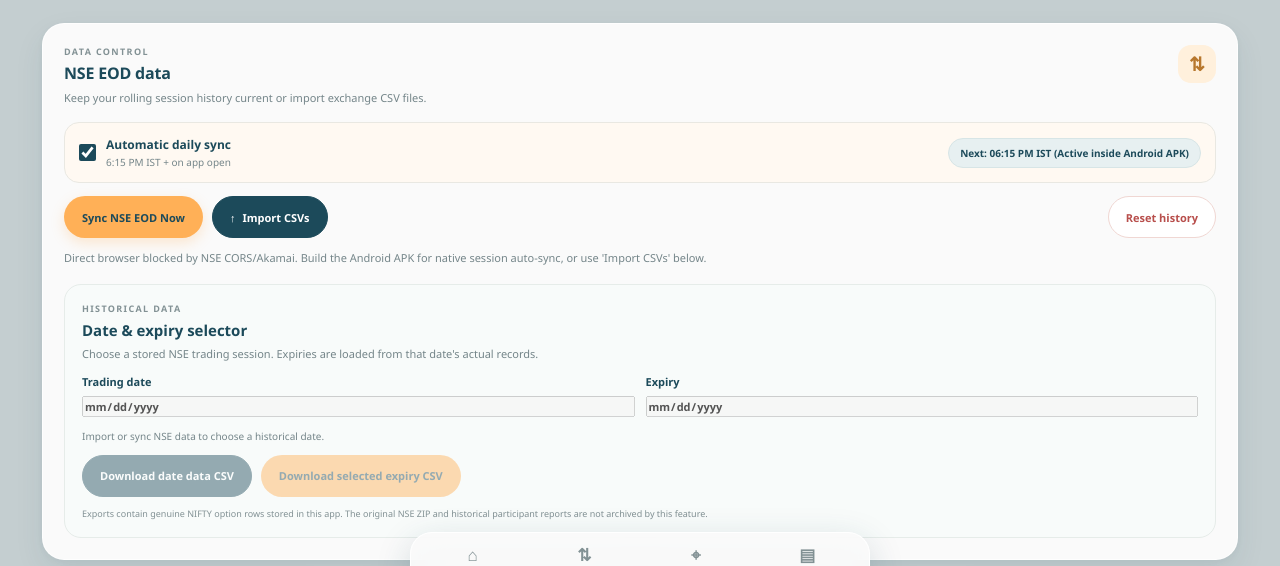
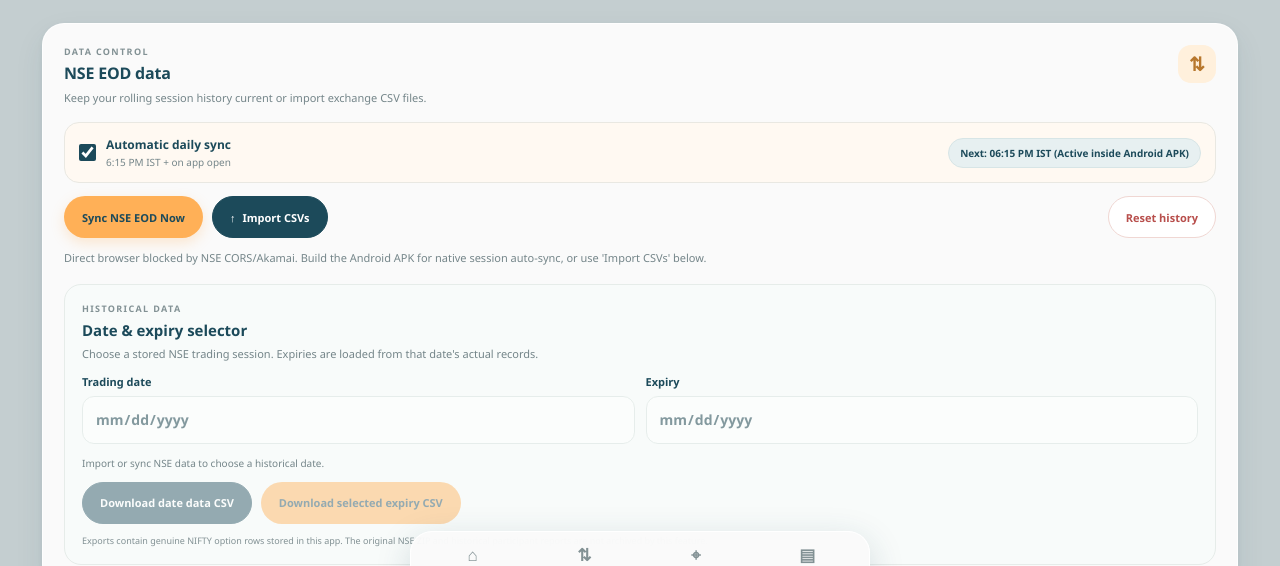
Before and after one commit to naveenm2020it-glitch/NEWAIMODEL, a website: page mobile_app/www/index.html in a window 1280 px wide. Shown: the part 195-761 px from the top of the page. Drawn offline with Linux system fonts and the light colour scheme.

Commit message:
Style calendar inputs and prevent bottom navigation overlap

```diff
--- a/mobile_app/www/styles.css
+++ b/mobile_app/www/styles.css
@@ -170,3 +170,11 @@ tbody tr:hover { background: #fff9f1; }
 .history-download-row .btn:disabled { opacity: .45; cursor: not-allowed; transform: none; }
 .history-export-note { margin-top: 10px; color: #829194; font-size: 9px; line-height: 1.5; }
 @media (max-width: 560px) { .history-filter-grid { grid-template-columns: 1fr; } .history-download-row .btn { width: 100%; } }
+
+/* Calendar controls and safe-area spacing */
+.history-field input[type="date"] { width: 100%; min-height: 48px; padding: 10px 12px; border: 1px solid #d9e3df; border-radius: 12px; background: #fff; color: #244a54; font: inherit; font-size: 14px; color-scheme: light; }
+.history-field input[type="date"]:focus-visible { outline: 3px solid rgba(255,176,87,.38); outline-offset: 2px; }
+.history-field input[type="date"]:disabled { opacity: .55; }
+.container { padding-bottom: max(145px, calc(125px + env(safe-area-inset-bottom))); }
+.bottom-nav { padding-bottom: max(8px, env(safe-area-inset-bottom)); }
+.bottom-nav a span:first-child { display: block; min-height: 20px; line-height: 20px; }
```
